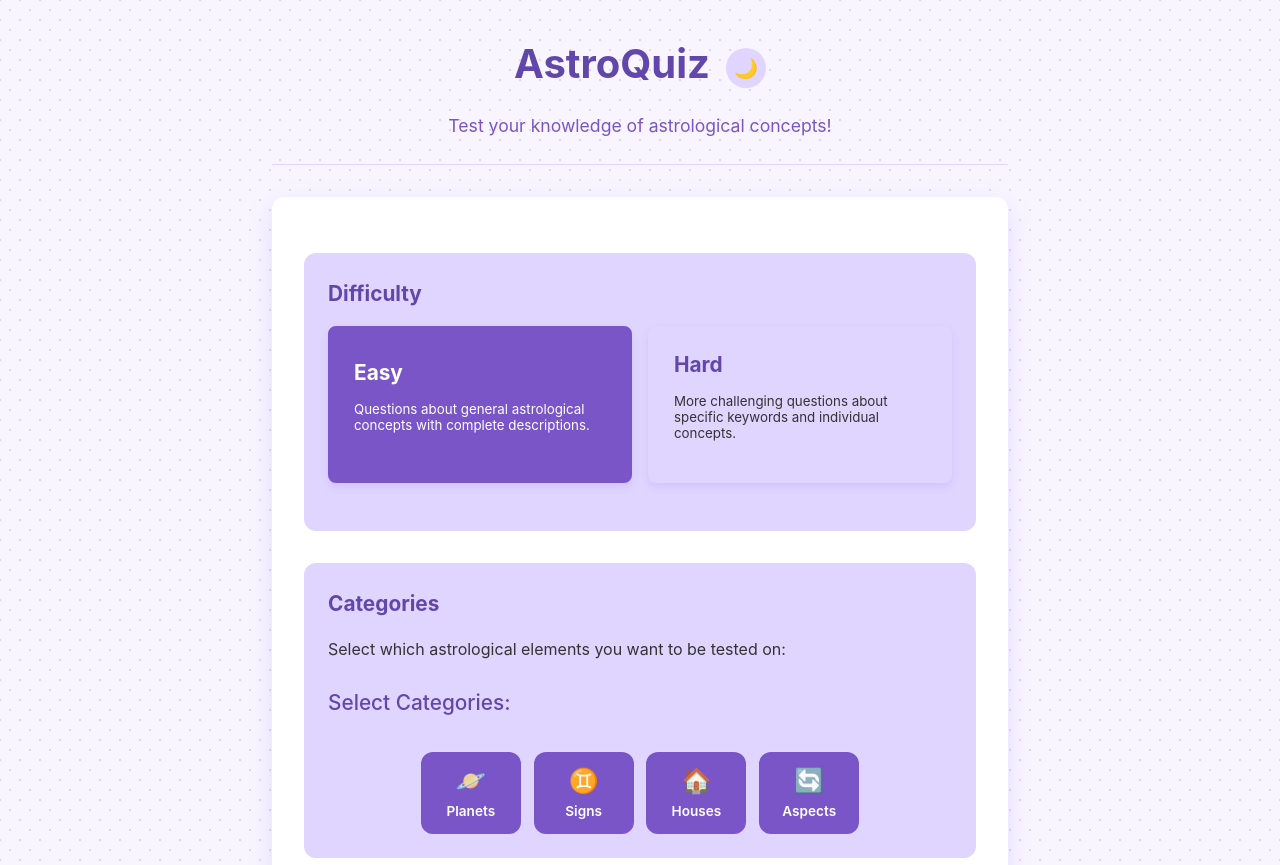
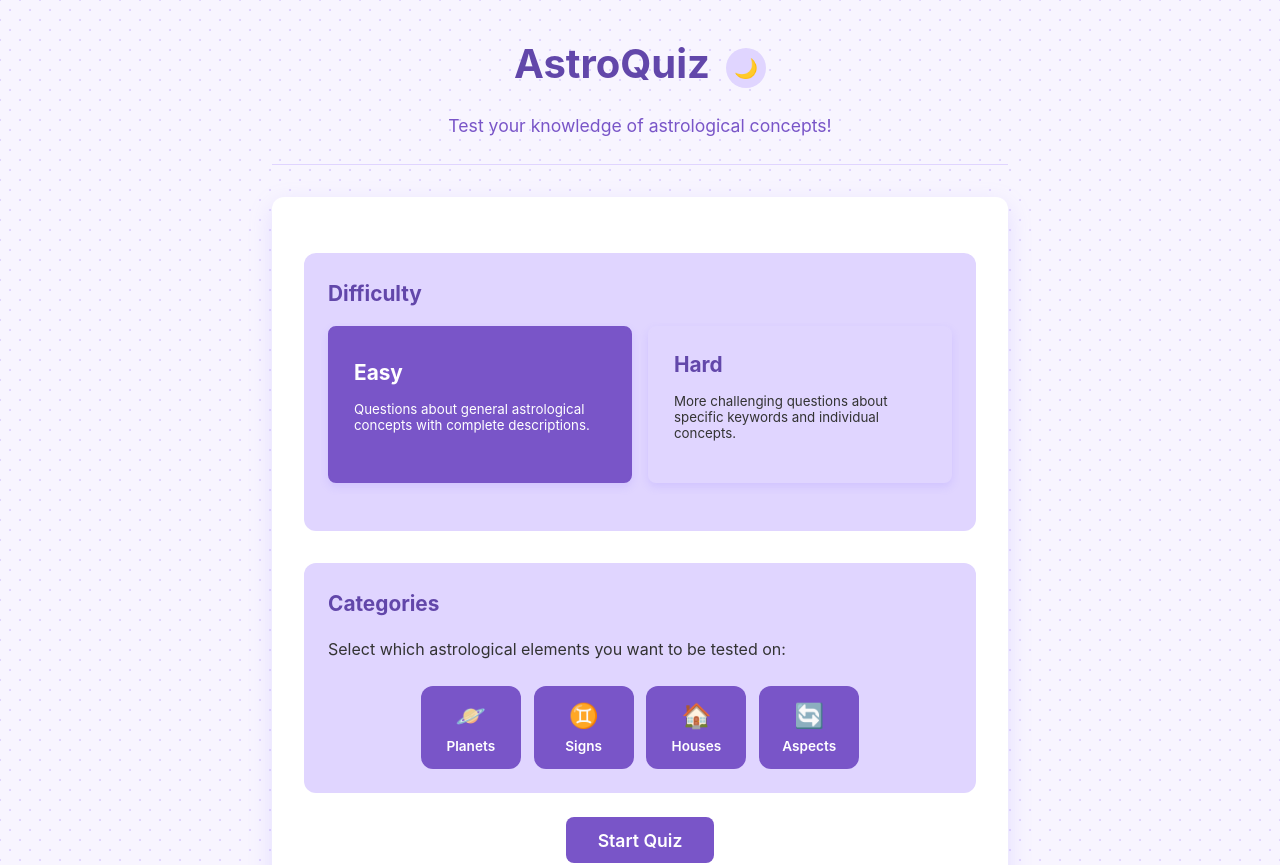
Before and after one commit to jmkawooya/AstroQuiz, a React (Vite) app: page / in a window 1280 px wide. Shown: the top 865 px of the page. Built offline with nearby package versions, Linux system fonts and the light colour scheme.

Commit message:
Remove redundant 'Select Categories:' text from category selector

```diff
--- a/src/components/CategorySelector.tsx
+++ b/src/components/CategorySelector.tsx
@@ -42,8 +42,6 @@ const CategorySelector: React.FC<CategorySelectorProps> = ({
 
   return (
     <div className="category-selector">
-      <h3 className="category-selector-title">Select Categories:</h3>
-
       <div className="category-options">
         {categories.map(category => (
           <button
```
